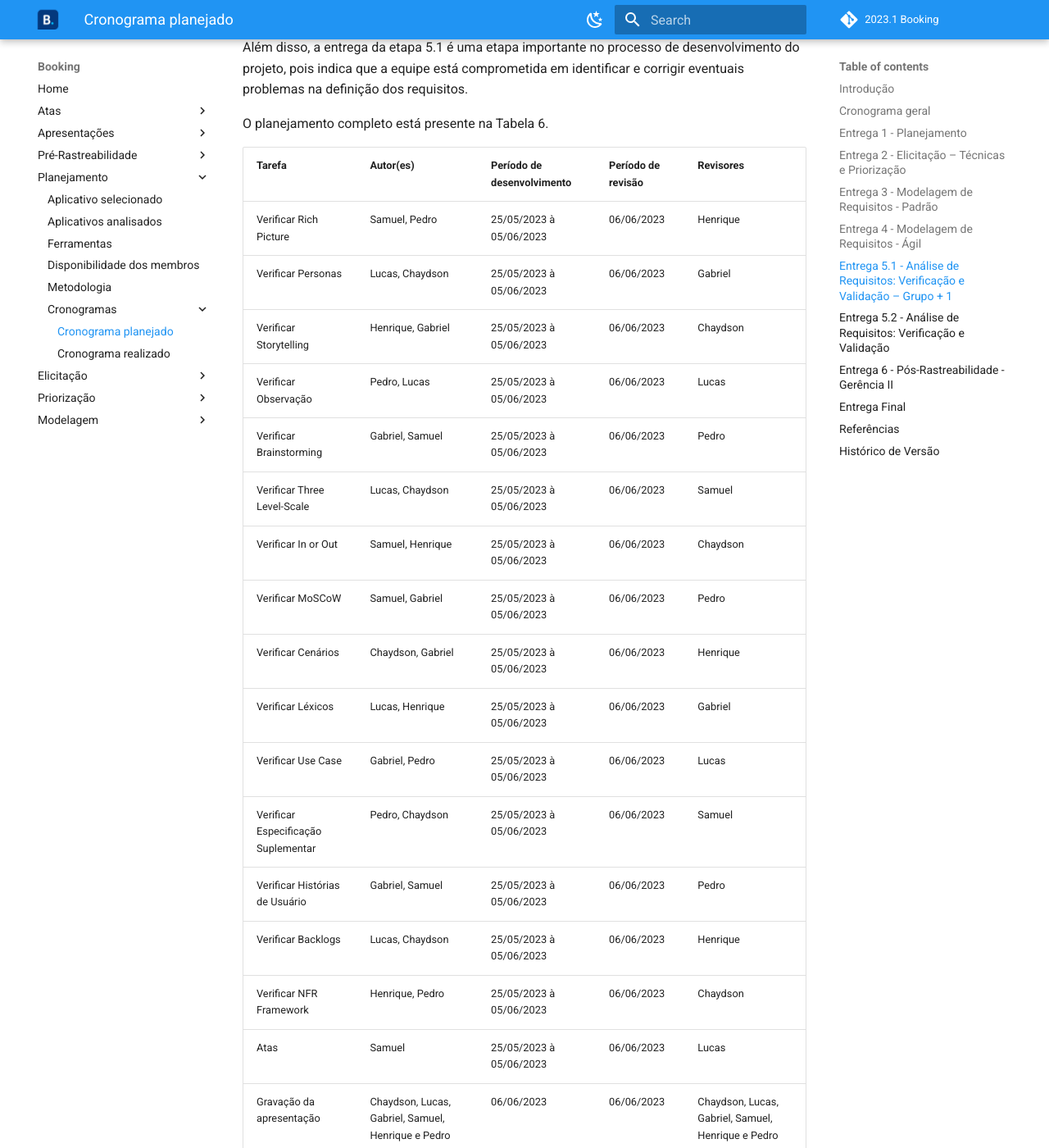
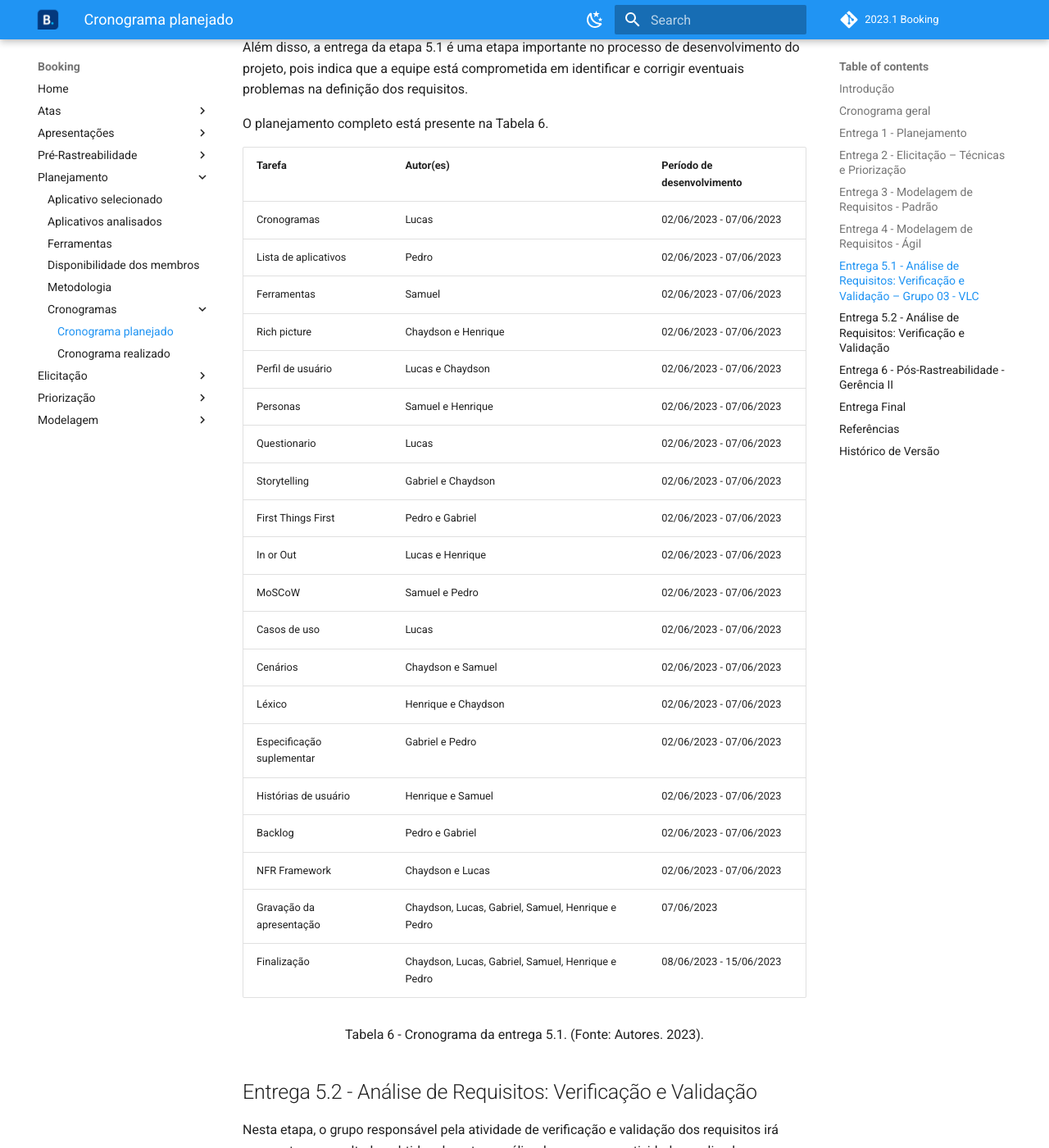
Before and after one commit to Requisitos-de-Software/2023.1-Booking, an MkDocs documentation site: the page built from docs/planejamento/cronograma.md, in a window 1280 px wide and 1400 px high, scrolled down 5615 px. Shown: the whole window at 82% size. Built offline with MkDocs 1.6.1 and Material for MkDocs 9.7.7, drawn with Linux system fonts in a browser that asks for light colours; comment, search, counter and statistics services are not loaded; some of the changed text lies outside the part shown.

Commit message:
Adicionando análise do grupo 03 com os atores.
Co-authored-by: oo7gabriel <gabrielfsacademico@gmail.com>
Co-authored-by: SamuelGSouza <samuelgomes318@gmail.com>
Co-authored-by: Chaydson Ferreira <chaydson14@gmail.com>
Co-authored-by: PedroHenrique2077 <pedrozinho.herique11@gmail.com>
Co-authored-by: HenriPucci <pucci.rique1234@gmail.com>

```diff
--- a/docs/planejamento/cronograma.md
+++ b/docs/planejamento/cronograma.md
@@ -89,7 +89,7 @@ Nesta entrega, serão apresentados os cenários, o léxico, o use case e a espec
 | Tarefa                       | Autor(es)                                          | Período de desenvolvimento | Período de revisão     | Revisores                                          |
 | ---------------------------- | -------------------------------------------------- | --------------------------- | ------------------------ | -------------------------------------------------- |
 | Cenários                    | Lucas e Gabriel                                    | 02/05/2023 à 11/05/2023    | 12/05/2023 à 13/05/2023 | Chaydson                                           |
-| Léxico                      | Pedro e Samuel                                             | 02/05/2023 à 11/05/2023    | 12/05/2023 à 13/05/2023 | Lucas                                              |
+| Léxico                      | Pedro e Samuel                                     | 02/05/2023 à 11/05/2023    | 12/05/2023 à 13/05/2023 | Lucas                                              |
 | Use Case                     | Samuel                                             | 02/05/2023 à 11/05/2023    | 12/05/2023 à 13/05/2023 | Henrique                                           |
 | Especificação Suplementar  | Chaydson e Henrique                                | 02/05/2023 à 11/05/2023    | 12/05/2023 à 13/05/2023 | Pedro                                              |
 | Atas                         | Lucas                                              | 02/05/2023 à 11/05/2023    | 12/05/2023 à 13/05/2023 | Samuel                                             |
@@ -117,7 +117,7 @@ Nesta etapa, serão apresentadas as histórias de usuário, o backlog do produto
     <p> Tabela 5 - Cronograma da entrega 4. (Fonte: Autores. 2023).</p>
 </div>
 
-## Entrega 5.1 - Análise de Requisitos: Verificação e Validação – Grupo + 1
+## Entrega 5.1 - Análise de Requisitos: Verificação e Validação – Grupo 03 - VLC
 
 Nesta etapa, serão apresentadas as atividades de verificação e validação dos requisitos do projeto, que visam garantir a qualidade e a adequação dos requisitos definidos para o produto.
 
@@ -125,26 +125,28 @@ Além disso, a entrega da etapa 5.1 é uma etapa importante no processo de desen
 
 O planejamento completo está presente na Tabela 6.
 
-| Tarefa                                | Autor(es)                                          | Período de desenvolvimento | Período de revisão | Revisores                                          |
-| ------------------------------------- | -------------------------------------------------- | --------------------------- | -------------------- | -------------------------------------------------- |
-| Verificar Rich Picture                | Samuel, Pedro                                      | 25/05/2023 à 05/06/2023    | 06/06/2023           | Henrique                                           |
-| Verificar Personas                    | Lucas, Chaydson                                    | 25/05/2023 à 05/06/2023    | 06/06/2023           | Gabriel                                            |
-| Verificar Storytelling                | Henrique, Gabriel                                  | 25/05/2023 à 05/06/2023    | 06/06/2023           | Chaydson                                           |
-| Verificar Observação                | Pedro, Lucas                                       | 25/05/2023 à 05/06/2023    | 06/06/2023           | Lucas                                              |
-| Verificar Brainstorming               | Gabriel, Samuel                                    | 25/05/2023 à 05/06/2023    | 06/06/2023           | Pedro                                              |
-| Verificar Three Level-Scale           | Lucas, Chaydson                                    | 25/05/2023 à 05/06/2023    | 06/06/2023           | Samuel                                             |
-| Verificar In or Out                   | Samuel, Henrique                                   | 25/05/2023 à 05/06/2023    | 06/06/2023           | Chaydson                                           |
-| Verificar MoSCoW                      | Samuel, Gabriel                                    | 25/05/2023 à 05/06/2023    | 06/06/2023           | Pedro                                              |
-| Verificar Cenários                   | Chaydson, Gabriel                                  | 25/05/2023 à 05/06/2023    | 06/06/2023           | Henrique                                           |
-| Verificar Léxicos                    | Lucas, Henrique                                    | 25/05/2023 à 05/06/2023    | 06/06/2023           | Gabriel                                            |
-| Verificar Use Case                    | Gabriel, Pedro                                     | 25/05/2023 à 05/06/2023    | 06/06/2023           | Lucas                                              |
-| Verificar Especificação Suplementar | Pedro, Chaydson                                    | 25/05/2023 à 05/06/2023    | 06/06/2023           | Samuel                                             |
-| Verificar Histórias de Usuário      | Gabriel, Samuel                                    | 25/05/2023 à 05/06/2023    | 06/06/2023           | Pedro                                              |
-| Verificar Backlogs                    | Lucas, Chaydson                                    | 25/05/2023 à 05/06/2023    | 06/06/2023           | Henrique                                           |
-| Verificar NFR Framework               | Henrique, Pedro                                    | 25/05/2023 à 05/06/2023    | 06/06/2023           | Chaydson                                           |
-| Atas                                  | Samuel                                             | 25/05/2023 à 05/06/2023    | 06/06/2023           | Lucas                                              |
-| Gravação da apresentação          | Chaydson, Lucas, Gabriel, Samuel, Henrique e Pedro | 06/06/2023                  | 06/06/2023           | Chaydson, Lucas, Gabriel, Samuel, Henrique e Pedro |
-| Finalização                         | Chaydson, Lucas, Gabriel, Samuel, Henrique e Pedro | 07/06/2023                  | 07/06/2023           | Chaydson, Lucas, Gabriel, Samuel, Henrique e Pedro |
+| Tarefa                       | Autor(es)                                          | Período de desenvolvimento |
+| ---------------------------- | -------------------------------------------------- | --------------------------- |
+| Cronogramas                  | Lucas                                              | 02/06/2023 - 07/06/2023     |
+| Lista de aplicativos         | Pedro                                              | 02/06/2023 - 07/06/2023     |
+| Ferramentas                  | Samuel                                             | 02/06/2023 - 07/06/2023     |
+| Rich picture                 | Chaydson e Henrique                                | 02/06/2023 - 07/06/2023     |
+| Perfil de usuário           | Lucas e Chaydson                                   | 02/06/2023 - 07/06/2023     |
+| Personas                     | Samuel e Henrique                                  | 02/06/2023 - 07/06/2023     |
+| Questionario                 | Lucas                                              | 02/06/2023 - 07/06/2023     |
+| Storytelling                 | Gabriel e Chaydson                                 | 02/06/2023 - 07/06/2023     |
+| First Things First           | Pedro e Gabriel                                    | 02/06/2023 - 07/06/2023     |
+| In or Out                    | Lucas e Henrique                                   | 02/06/2023 - 07/06/2023     |
+| MoSCoW                       | Samuel e Pedro                                     | 02/06/2023 - 07/06/2023     |
+| Casos de uso                 | Lucas                                              | 02/06/2023 - 07/06/2023     |
+| Cenários                    | Chaydson e Samuel                                  | 02/06/2023 - 07/06/2023     |
+| Léxico                      | Henrique e Chaydson                                | 02/06/2023 - 07/06/2023     |
+| Especificação suplementar  | Gabriel e Pedro                                    | 02/06/2023 - 07/06/2023     |
+| Histórias de usuário       | Henrique e Samuel                                  | 02/06/2023 - 07/06/2023     |
+| Backlog                      | Pedro e Gabriel                                    | 02/06/2023 - 07/06/2023     |
+| NFR Framework                | Chaydson e Lucas                                   | 02/06/2023 - 07/06/2023     |
+| Gravação da apresentação | Chaydson, Lucas, Gabriel, Samuel, Henrique e Pedro | 07/06/2023                  |
+| Finalização                | Chaydson, Lucas, Gabriel, Samuel, Henrique e Pedro | 08/06/2023 - 15/06/2023     |
 
 <div style="text-align: center">
     <p> Tabela 6 - Cronograma da entrega 5.1. (Fonte: Autores. 2023).</p>
```
